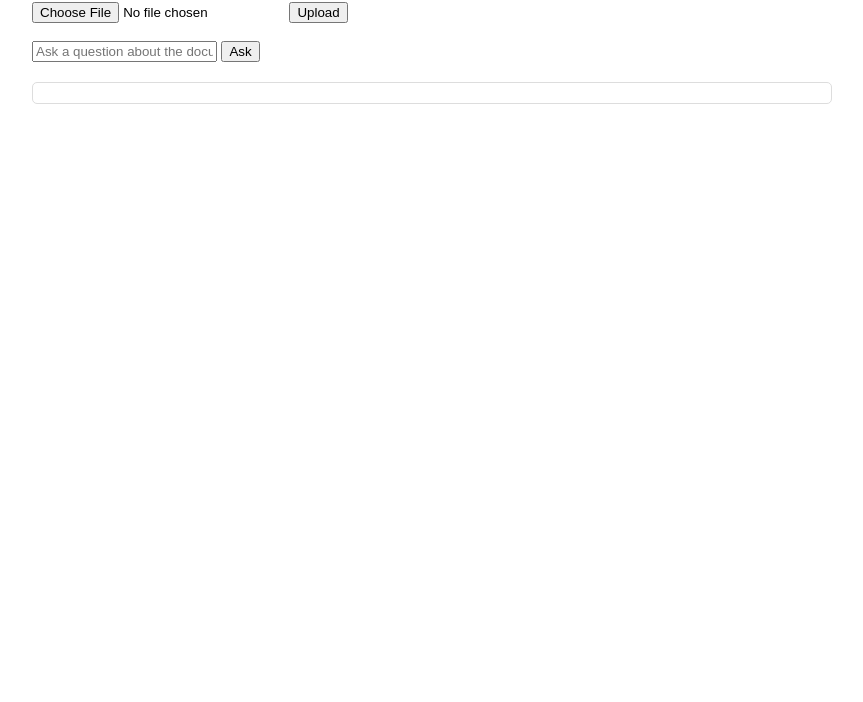
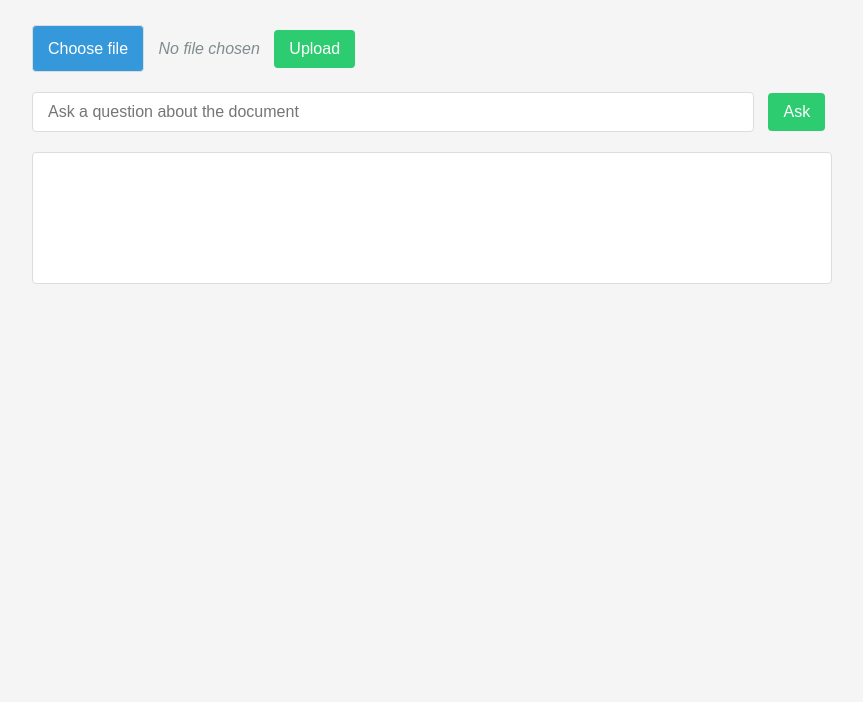
Before and after one commit to OatileM/Document-QA-System, a plain HTML site: page index.html in a window 1280 px wide. Shown: the part 98-800 px from the top of the page, without its empty margins (208-1071 px from the left). Drawn offline with Linux system fonts and the light colour scheme.

Commit message:
Improvents were added to make the UI more user friendly

```diff
--- a/index.html
+++ b/index.html
@@ -5,15 +5,19 @@
     <meta name="viewport" content="width=device-width, initial-scale=1.0">
     <title>Document Q&A</title>
     <link rel="stylesheet" href="styles.css">
-
 </head>
 <body>
     <h1>Document Q&A</h1>
-    <input type="file" id="fileInput" accept=".pdf">
-    <button onclick="uploadFile()">Upload</button>
-    <br><br>
-    <input type="text" id="questionInput" placeholder="Ask a question about the document">
-    <button onclick="askQuestion()">Ask</button>
+    <div>
+        <input type="file" id="fileInput" accept=".pdf" style="display: none;">
+        <label for="fileInput" class="file-label">Choose file</label>
+        <span id="fileLabel">No file chosen
+        <button id="uploadButton">Upload</button>
+    </div>
+    <div>
+        <input type="text" id="questionInput" placeholder="Ask a question about the document">
+        <button id="askButton">Ask</button>
+    </div>
     <div id="response"></div>
     <script src="script.js"></script>
 </body>
--- a/styles.css
+++ b/styles.css
@@ -3,11 +3,90 @@ body {
     max-width: 800px;
     margin: 0 auto;
     padding: 20px;
+    line-height: 1.6;
+    color: #333;
+    background-color: #f5f5f5;
+}
+
+h1 {
+    color: #2c3e50;
+    text-align: center;
+    margin-bottom: 30px;
+}
+
+div {
+    margin-bottom: 20px;
+}
+
+input[type="text"], .file-label, button {
+    display: inline-block;
+    padding: 10px 15px;
+    font-size: 16px;
+    border: 1px solid #ddd;
+    border-radius: 4px;
+    background-color: #fff;
+}
+
+input[type="text"] {
+    width: calc(100% - 110px);
+    margin-right: 10px;
+}
+
+.file-label {
+    background-color: #3498db;
+    color: white;
+    cursor: pointer;
+    transition: background-color 0.3s ease;
+}
+
+.file-label:hover {
+    background-color: #2980b9;
+}
+
+#fileLabel {
+    margin-left: 10px;
+    font-style: italic;
+    color: #7f8c8d;
+}
+
+button {
+    background-color: #2ecc71;
+    color: white;
+    border: none;
+    cursor: pointer;
+    transition: background-color 0.3s ease;
+}
+
+button:hover {
+    background-color: #27ae60;
+}
+
+#uploadButton {
+    margin-left: 10px;
 }
 
 #response {
     margin-top: 20px;
-    padding: 10px;
+    padding: 15px;
+    background-color: #fff;
     border: 1px solid #ddd;
-    border-radius: 5px;
+    border-radius: 4px;
+    min-height: 100px;
 }
+
+@media (max-width: 600px) {
+    input[type="text"] {
+        width: 100%;
+        margin-right: 0;
+        margin-bottom: 10px;
+    }
+
+    button {
+        width: 100%;
+    }
+
+    #uploadButton {
+        margin-left: 0;
+        margin-top: 10px;
+    }
+}
```
